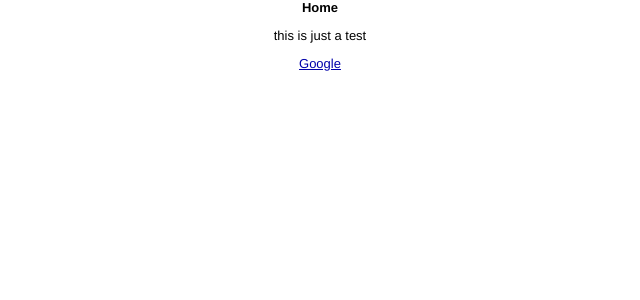
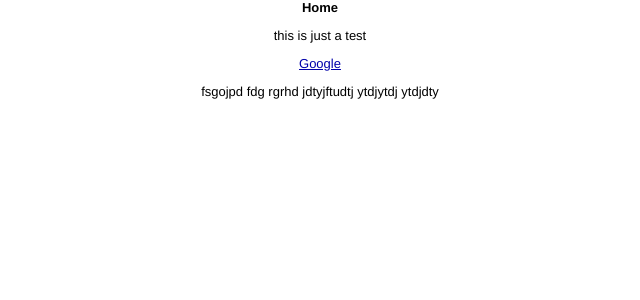
Before and after one commit to primo-io/prototype-documentation, a Jekyll site: the page built from index.md, in a window 1280 px wide. Shown: the top 300 px of the page, without its empty margins (320-960 px from the left). Built offline with Jekyll 4.4.1, drawn with Linux system fonts in a browser that asks for light colours; Markdown is read by kramdown in place of the engine named in the settings.

Commit message:
Update index.md

```diff
--- a/index.md
+++ b/index.md
@@ -6,3 +6,10 @@ title: Home
 this is just a test
 
 [Google](http://google.io/)
+
+fsgojpd
+fdg
+rgrhd
+jdtyjftudtj
+ytdjytdj
+ytdjdty
```
